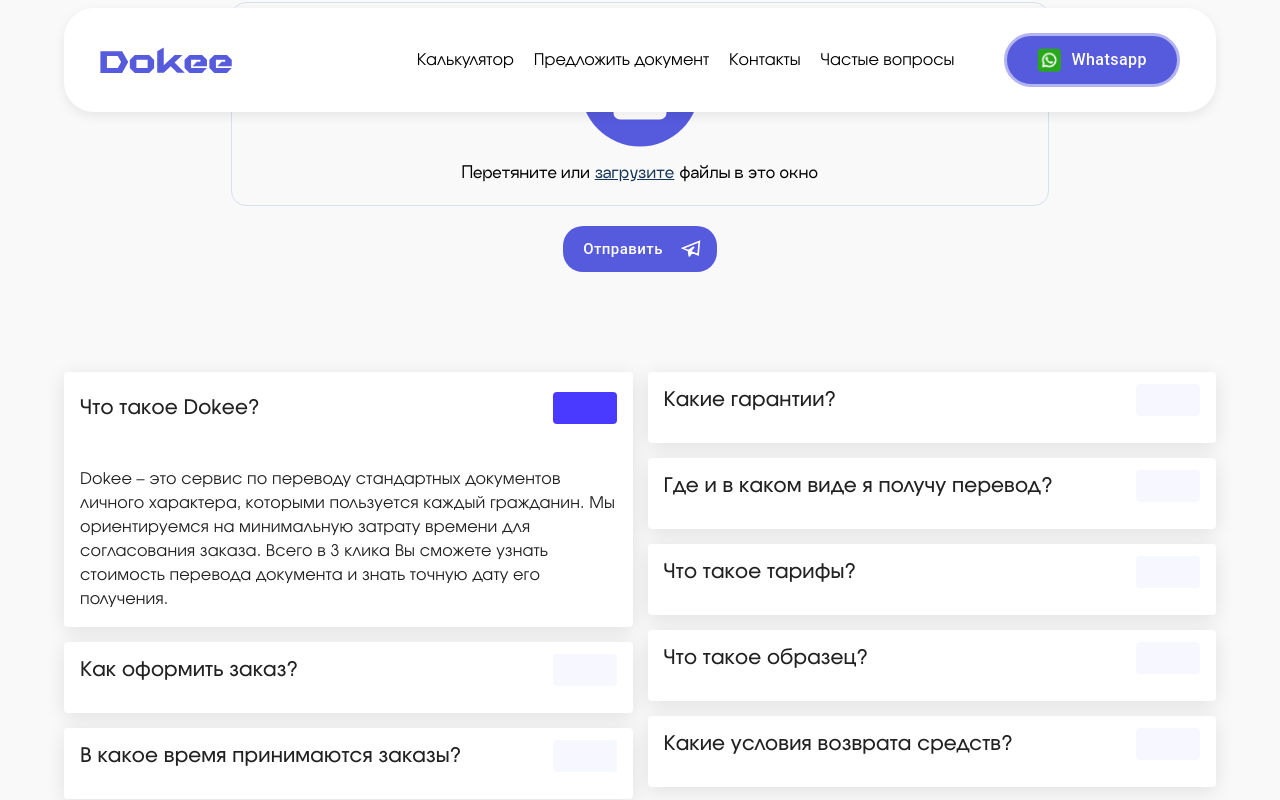
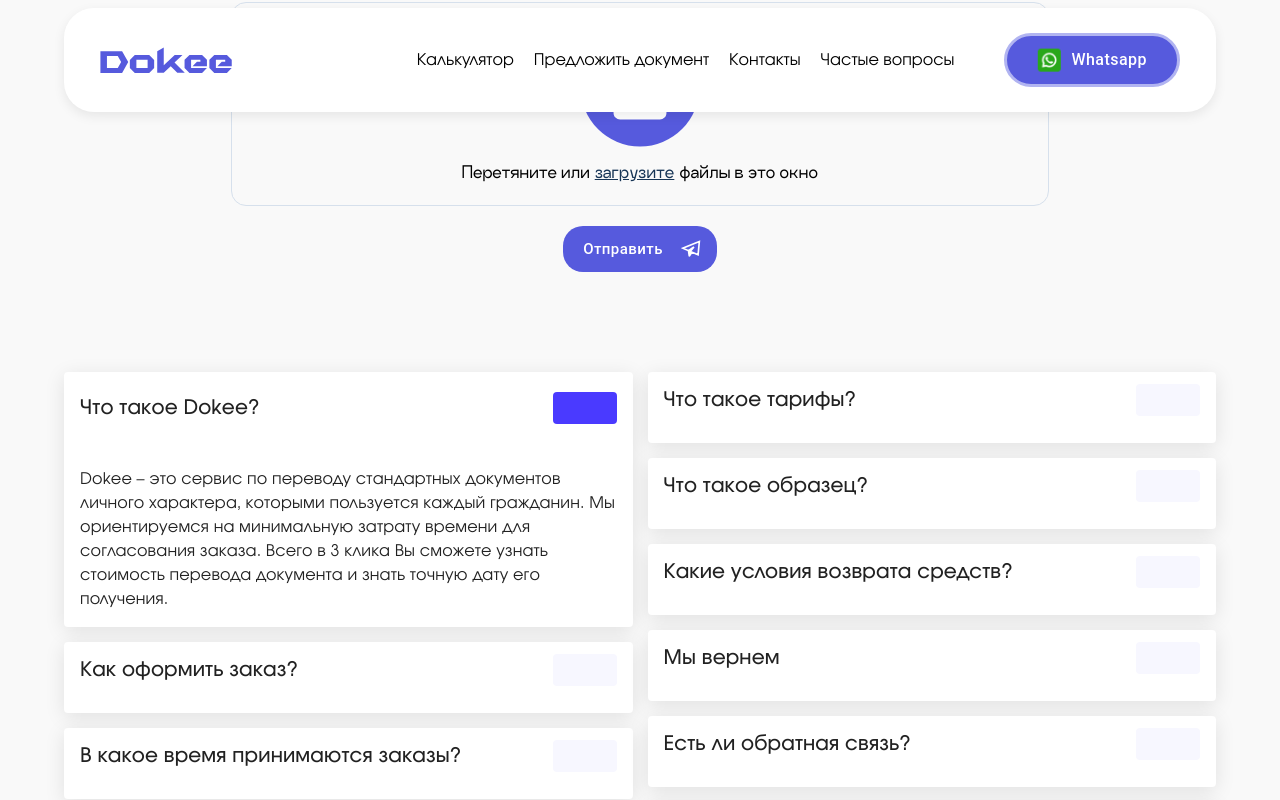
Before and after one commit to dokeepro/dokee, a Next.js app: page / in a window 1280 px wide. Both pictures are taken after a click on the button 584 px from the left and 3127 px from the top of the page. Shown: the part 2727-3527 px from the top of the page. Built offline with nearby package versions, Linux system fonts and the light colour scheme; some icons are missing.

Commit message:
new changes

```diff
--- a/src/components/faq-item/FAQItem.tsx
+++ b/src/components/faq-item/FAQItem.tsx
@@ -1,5 +1,5 @@
 import React, { FC } from 'react';
-import { Accordion, AccordionSummary, AccordionDetails, Typography, Button } from '@mui/material';
+import { Accordion, AccordionSummary, AccordionDetails, Typography, Button, List, ListItem } from '@mui/material';
 import AddIcon from '@mui/icons-material/Add';
 import RemoveIcon from '@mui/icons-material/Remove';
 
@@ -11,6 +11,30 @@ interface FaqItemProps {
 }
 
 const FaqItem: FC<FaqItemProps> = ({ question, answer, isOpen, onToggle }) => {
+    const hasIfList = answer.includes('если:') && answer.match(/—/);
+    const hasTariffList = /(Fast|Express|Normal)\s*–/.test(answer);
+
+    let beforeList = '';
+    let listItems: string[] = [];
+    let afterList = '';
+
+    if (hasIfList) {
+        const [before, after] = answer.split('если:');
+        beforeList = before + 'если:';
+        const lines = after.split('\n');
+        listItems = lines.filter(line => line.trim().startsWith('—'));
+        afterList = lines.filter(line => !line.trim().startsWith('—') && line.trim() !== '').join(' ');
+    } else if (hasTariffList) {
+        const match = answer.match(/^(.*?)(Fast\s*–.*)$/);
+        if (match) {
+            beforeList = match[1];
+            listItems = match[2]
+                .split(/,\s*/)
+                .map(item => item.trim())
+                .filter(Boolean);
+        }
+    }
+
     return (
         <Accordion
             expanded={isOpen}
@@ -46,7 +70,21 @@ const FaqItem: FC<FaqItemProps> = ({ question, answer, isOpen, onToggle }) => {
                 </Button>
             </AccordionSummary>
             <AccordionDetails>
-                <Typography sx={{ fontFamily: 'Involve, sans-serif' }}>{answer}</Typography>
+                {(hasIfList || hasTariffList) ? (
+                    <Typography sx={{ fontFamily: 'Involve, sans-serif' }}>
+                        {beforeList}
+                        <List sx={{ pl: 2 }}>
+                            {listItems.map((item, idx) => (
+                                <ListItem key={idx} sx={{ display: 'list-item', pl: 0 }}>
+                                    {item}
+                                </ListItem>
+                            ))}
+                        </List>
+                        {afterList && <span>{afterList}</span>}
+                    </Typography>
+                ) : (
+                    <Typography sx={{ fontFamily: 'Involve, sans-serif', whiteSpace: 'pre-line' }}>{answer}</Typography>
+                )}
             </AccordionDetails>
         </Accordion>
     );
--- a/src/constants/faq.ts
+++ b/src/constants/faq.ts
@@ -5,39 +5,51 @@ const faq = [
     },
     {
         question: "Как оформить заказ?",
-        answer: "Для оформления заказа необходимо выбрать тип документа, указать язык перевода и загрузить документ. После этого вы получите расчет стоимости и сможете подтвердить заказ."
+        answer: "Оформление заказа происходит в 5 шагов, занимая при этом не более 10 минут. Для новых пользователей сервиса мы создали короткую видео-инструкцию, которая поможет Вам научится размещать заказ."
     },
     {
         question: "В какое время принимаются заказы?",
-        answer: "Заказы принимаются круглосуточно через наш онлайн-сервис. Обработка заказов осуществляется в рабочие часы."
+        answer: "Заказы принимаются ежедневно с 8:00 до 21:00 Астаны"
     },
     {
         question: "Какая стоимость перевода?",
-        answer: "Стоимость перевода зависит от типа документа, языка перевода и объема текста. Вы можете узнать точную стоимость после загрузки документа на сайт."
+        answer: "Нет необходимости высчитывать знаки. Мы зафиксировали стоимость перевода каждого документа, чтобы Вам было удобно. Узнать стоимость можно не оформляя заказ, просто выбрав документ для перевода и перейдя на страницу с выбором тарифа."
     },
     {
         question: "Как происходит оплата?",
-        answer: "Оплата осуществляется онлайн с помощью банковской карты или других доступных способов оплаты, указанных на сайте."
+        answer: "На последнем шаге оформления заказа, Вас перенаправит на страницу платежного сервиса. Мы предлагаем самые удобные и надежные способы оплаты: Apple pay или Google pay и оплата банковской картой. Вы также можете переслать ссылку на оплату другу, чтобы он оплатил заказ."
     },
     {
         question: "Какие гарантии?",
-        answer: "Мы гарантируем точность перевода и соблюдение сроков выполнения заказа. В случае несоответствия вы можете обратиться в службу поддержки."
+        answer: "Если Вы разместили и оплатили заказ – мы ГАРАНТИРУЕМ, что Вы получите готовый перевод не позже срока, указанного в выбранном тарифе! Перед отправкой все переводы проверяются несколько раз на предмет опечаток и соответствия данных оригиналу документа.\nМы уверены в себе, поэтому, если Вы получите перевод не в срок или с опечаткой – вернем оплату в течение 3 дней с момента размещения заказа."
     },
     {
         question: "Где и в каком виде я получу перевод?",
-        answer: "Перевод будет доступен в вашем личном кабинете в электронном виде. При необходимости вы можете заказать печатную копию."
+        answer: "Перевод отправляется на e-mail, указанный при оформлении заказа на странице оплаты. Вы получите перевод в двух форматах: редактируемый (Word) и не редактируемый (PDF)."
     },
     {
         question: "Что такое тарифы?",
-        answer: "Тарифы – это фиксированные цены на перевод определенных типов документов. Вы можете ознакомиться с тарифами на нашем сайте."
+        answer: "Мы предлагаем на выбор 3 тарифа. Их основное отличие – сроки перевода. Fast – срочный перевод, который будет готов через 2-3 часа максимум, в зависимости от времени его оформления, Express – перевод документа в день размещения заказа до 16:00 Астаны, Normal – перевод документа в обычном режиме, который будет готов на следующий день до 9:00 Астаны."
     },
     {
         question: "Что такое образец?",
-        answer: "Образец – это пример перевода документа, который вы можете использовать для ознакомления с качеством нашей работы."
+        answer: "Почти все типы документов отличаются своим содержимым и структурой. Например, у диплома, выданного в Казахстане, есть как минимум 8 разных образцов. Для ускорения процесса перевода и формирования цены, мы просим выбирать образец именно того документа, который Вам нужно перевести."
     },
     {
         question: "Какие условия возврата средств?",
-        answer: "Возврат средств возможен в случае, если перевод не был выполнен или не соответствует заявленным требованиям. Для возврата свяжитесь с нашей службой поддержки."
+        answer: "На каждом шаге оформления заказа мы обращаем внимание, какая информация обязательна для полного и точного перевода, предупреждаем о необходимости качественных скан-копий или фото оригинала документа. Если с вашей стороны эти требования не были соблюдены, а в переводе ФИО отображено не так, как у Клиента в загранпаспорте, отсутствует перевод печати или части текста, которая не видна в оригинале, но мы в свою очередь выполнили все обязательства по заказу, денежные средства не возвращаются."
+    },
+    {
+        question: "Мы вернем",
+        answer: "денежные средства в течение 5 рабочих дней если:\n— Вы передумали *\n— Случайно оформили заказ не так, как планировали (вложили не тот документ, выбрали не тот тариф, ошиблись в выборе языковой пары) *\n* возврат денежных средств возможен только при условии, что Вы сообщили об отмене заказа в течение 20 минут после его размещения."
+    },
+    {
+        question: "Есть ли обратная связь?",
+        answer: "С 8:00 Астаны до 21:00 Астаны Вы всегда можете связаться с нами в Whatsapp с уточняющими вопросами по заказу или предложениями по улучшению сервиса."
+    },
+    {
+        question: "Новостная рассылка!",
+        answer: "Мы стремимся развивать сервис и постоянно добавляем новые документы и языковые пары в сервис. Для того, чтобы Вы узнали об этих улучшениях первыми, а также в случае необходимости уведомления о запланированных технических работах, просим при оформлении заказа давать согласие на получение новостных сообщений в Whatsapp. Спасибо!"
     }
 ];
 
```
